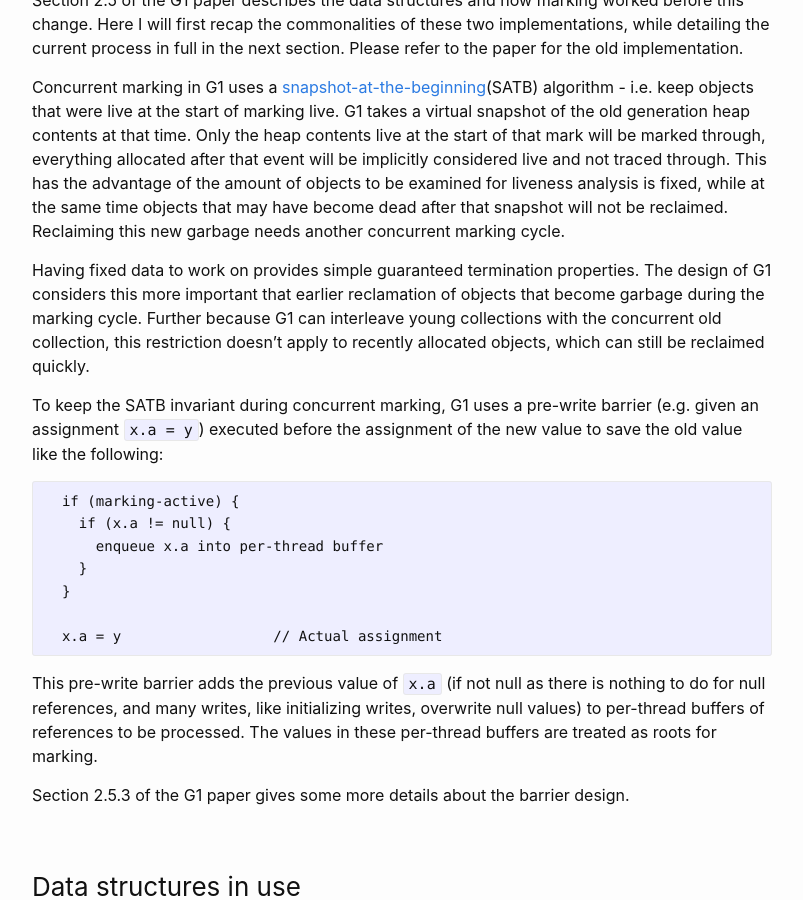
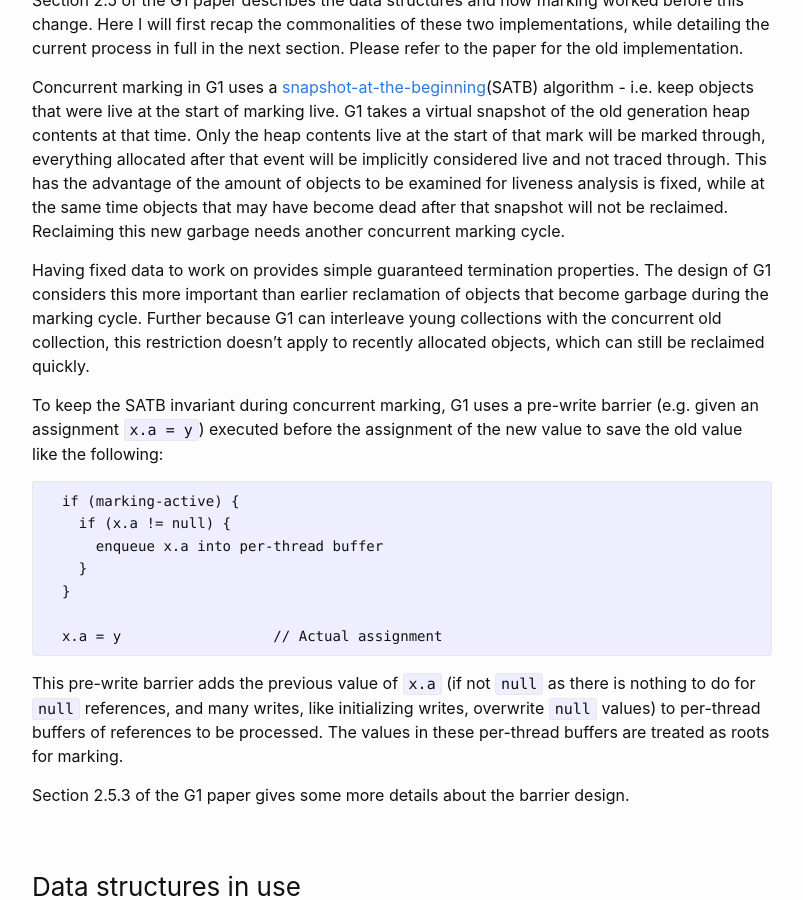
Before and after one commit to tschatzl/tschatzl.github.io, a Jekyll site: the page built from _posts/2022-08-04-concurrent-marking.md, in a window 1280 px wide and 900 px high, scrolled down 722 px. Shown: the whole window, without its empty margins (238-1041 px from the left). Built offline with Jekyll 4.4.1, drawn with Linux system fonts in a browser that asks for light colours; some of the changed text lies outside the part shown.

Commit message:
Improvements

````diff
--- a/_posts/2022-08-04-concurrent-marking.md
+++ b/_posts/2022-08-04-concurrent-marking.md
@@ -19,7 +19,7 @@ Section 2.5 of the G1 paper describes the data structures and how marking worked
 
 Concurrent marking in G1 uses a [snapshot-at-the-beginning](https://dl.acm.org/doi/10.1016/0164-1212%2890%2990084-Y)(SATB) algorithm - i.e. keep objects that were live at the start of marking live. G1 takes a virtual snapshot of the old generation heap contents at that time. Only the heap contents live at the start of that mark will be marked through, everything allocated after that event will be implicitly considered live and not traced through. This has the advantage of the amount of objects to be examined for liveness analysis is fixed, while at the same time objects that may have become dead after that snapshot will not be reclaimed. Reclaiming this new garbage needs another concurrent marking cycle.
 
-Having fixed data to work on provides simple guaranteed termination properties. The design of G1 considers this more important that earlier reclamation of objects that become garbage during the marking cycle. Further because G1 can interleave young collections with the concurrent old collection, this restriction doesn't apply to recently allocated objects, which can still be reclaimed quickly.
+Having fixed data to work on provides simple guaranteed termination properties. The design of G1 considers this more important than earlier reclamation of objects that become garbage during the marking cycle. Further because G1 can interleave young collections with the concurrent old collection, this restriction doesn't apply to recently allocated objects, which can still be reclaimed quickly.
 
 To keep the SATB invariant during concurrent marking, G1 uses a pre-write barrier (e.g. given an assignment `x.a = y`) executed before the assignment of the new value to save the old value like the following:
 
@@ -33,7 +33,7 @@ To keep the SATB invariant during concurrent marking, G1 uses a pre-write barrie
   x.a = y                  // Actual assignment
 ```
 
-This pre-write barrier adds the previous value of `x.a` (if not null as there is nothing to do for null references, and many writes, like initializing writes, overwrite null values) to per-thread buffers of references to be processed. The values in these per-thread buffers are treated as roots for marking.
+This pre-write barrier adds the previous value of `x.a` (if not `null` as there is nothing to do for `null` references, and many writes, like initializing writes, overwrite `null` values) to per-thread buffers of references to be processed. The values in these per-thread buffers are treated as roots for marking.
 
 Section 2.5.3 of the G1 paper gives some more details about the barrier design.
 
@@ -118,7 +118,7 @@ The single `*` above the start of the `E` object indicates that that object had
 
 The *Concurrent Start* pause did not follow references from the young generation (survivors and promoted objects) into the old generation during the pause. So the *Concurrent Scan Root Regions* phase concurrently walks all objects in the previously recorded root regions, and marks all their references into the snapshotted areas (below `tams`).
 
-In the example above, this would be the objects `R` to `V` in Region N that are about to be scanned.
+In the example, the objects `R` to `V` in Region N are about to be scanned.
 
 After *Concurrent Root Region Scan* more objects are marked on the bitmap, in this case `H` as the figure shows.
 
````
Also changed, not shown: other parts of _posts/2022-08-04-concurrent-marking.md (+1 -1 lines).
